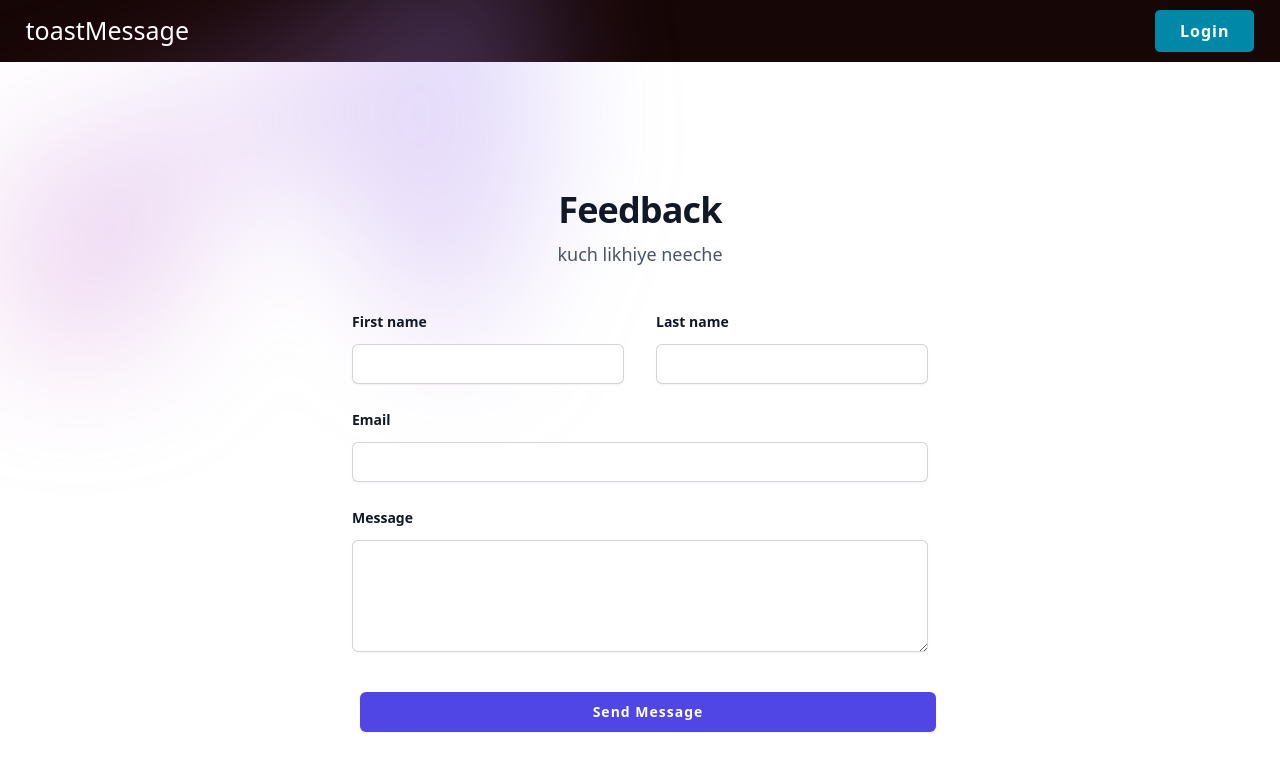
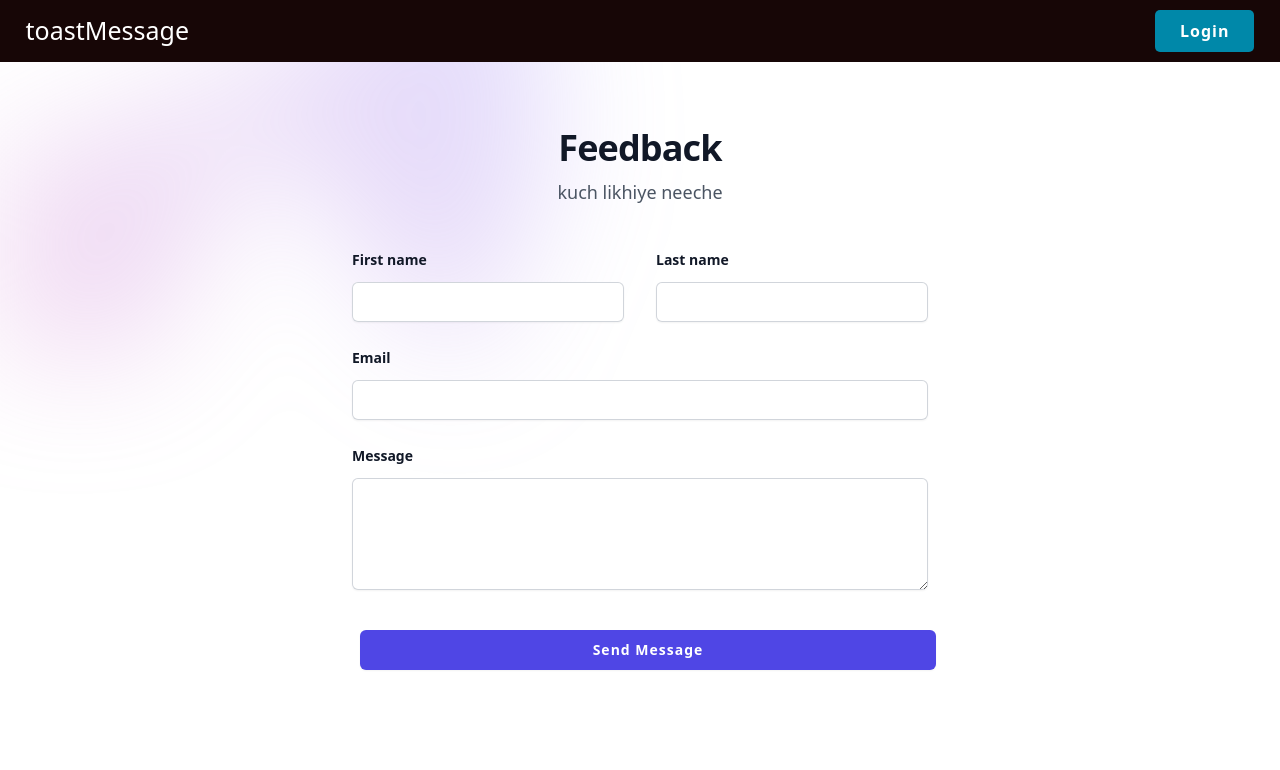
Before and after one commit to harik3shhh/toastMessage, a React (Vite) app in the folder client/: page / in a window 1280 px wide. Shown: the top 770 px of the page. Built offline with nearby package versions, Linux system fonts and the light colour scheme.

Commit message:
Update index.css
header css updated and currently working fine

```diff
--- a/client/src/index.css
+++ b/client/src/index.css
@@ -20,16 +20,17 @@ li, a, button{
     text-decoration: none;
 }
 
-header{
-
-    width: 100%;
-    /* height: 60px; */
-    /* position: ; */
-    display: flex;
-    justify-content: flex-end;
-    align-items: center;
-    padding: 10px 2%;
-    background-color: rgba(23, 6, 6, 0.998);
+header {
+  position: fixed;
+  top: 0;
+  left: 0;
+  width: 100%;
+  background-color: rgba(23, 6, 6, 0.998);
+  padding: 10px 2%;
+  display: flex;
+  justify-content: flex-end;
+  align-items: center;
+  z-index: 1000; /* Ensure a high z-index */
 }
 
 .logo{
```
